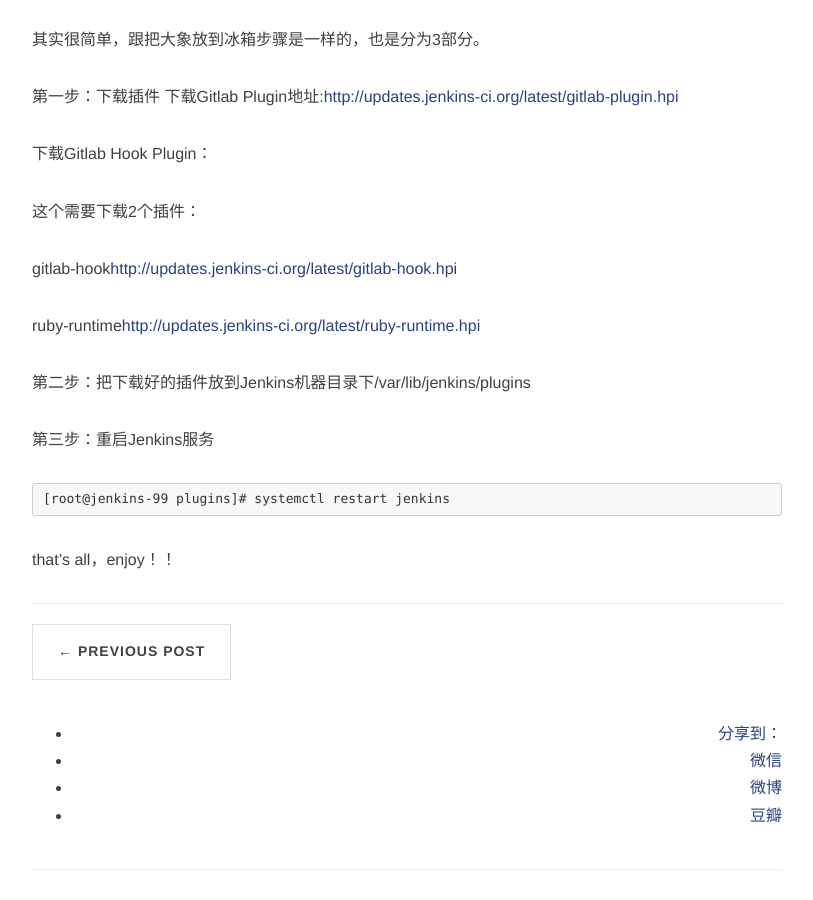
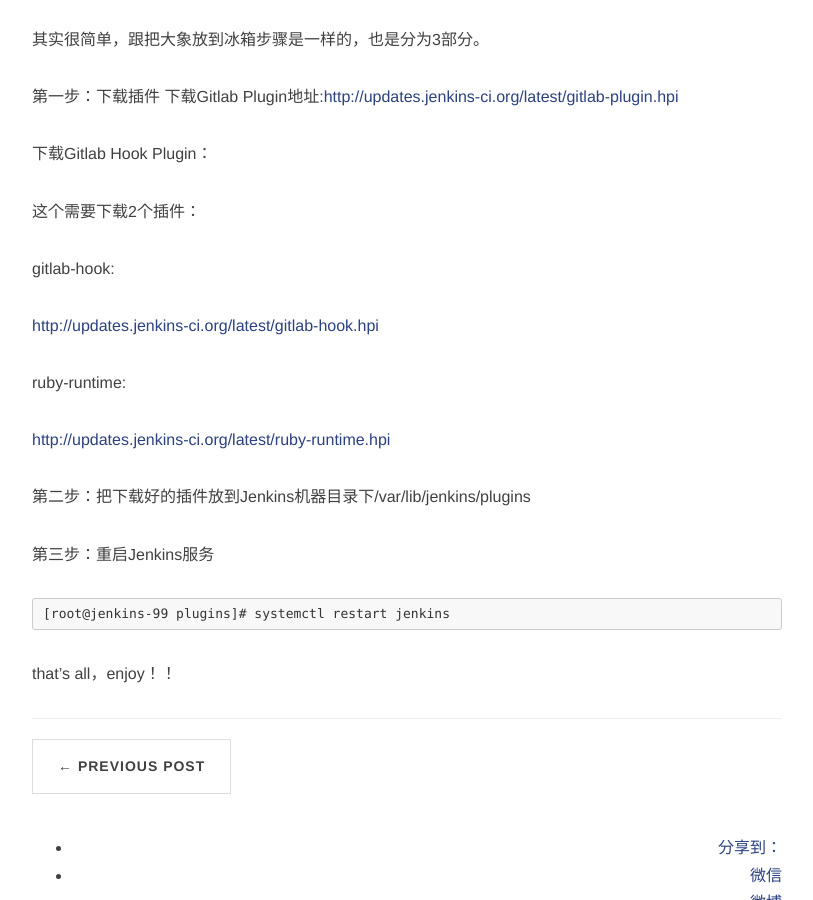
Before and after one commit to jixuege/jixuege.github.io, a Jekyll site: the page built from _posts/2016-09-14-jenkins插件手动安装-常用插件Gitlab Plugin和Gitlab Hook Plugin.md, in a window 1280 px wide and 900 px high, scrolled down 699 px. Shown: the whole window, without its empty margins (233-1046 px from the left). Built offline with Jekyll 4.4.1, drawn with Linux system fonts in a browser that asks for light colours; nearby versions of some CDN libraries; comment, search, counter and statistics services are not loaded; some of the changed lines change nothing that is shown.

Commit message:
调整格式
调整格式

```diff
--- a/_posts/2016-09-14-jenkins插件手动安装-常用插件Gitlab Plugin和Gitlab Hook Plugin.md
+++ b/_posts/2016-09-14-jenkins插件手动安装-常用插件Gitlab Plugin和Gitlab Hook Plugin.md
@@ -21,9 +21,13 @@
 
 这个需要下载2个插件：
 
-gitlab-hook[http://updates.jenkins-ci.org/latest/gitlab-hook.hpi](http://updates.jenkins-ci.org/latest/gitlab-hook.hpi)
+gitlab-hook:
 
-ruby-runtime[http://updates.jenkins-ci.org/latest/ruby-runtime.hpi](http://updates.jenkins-ci.org/latest/ruby-runtime.hpi)
+[http://updates.jenkins-ci.org/latest/gitlab-hook.hpi](http://updates.jenkins-ci.org/latest/gitlab-hook.hpi)
+
+ruby-runtime:
+
+[http://updates.jenkins-ci.org/latest/ruby-runtime.hpi](http://updates.jenkins-ci.org/latest/ruby-runtime.hpi)
 
 第二步：把下载好的插件放到Jenkins机器目录下/var/lib/jenkins/plugins
 
```
